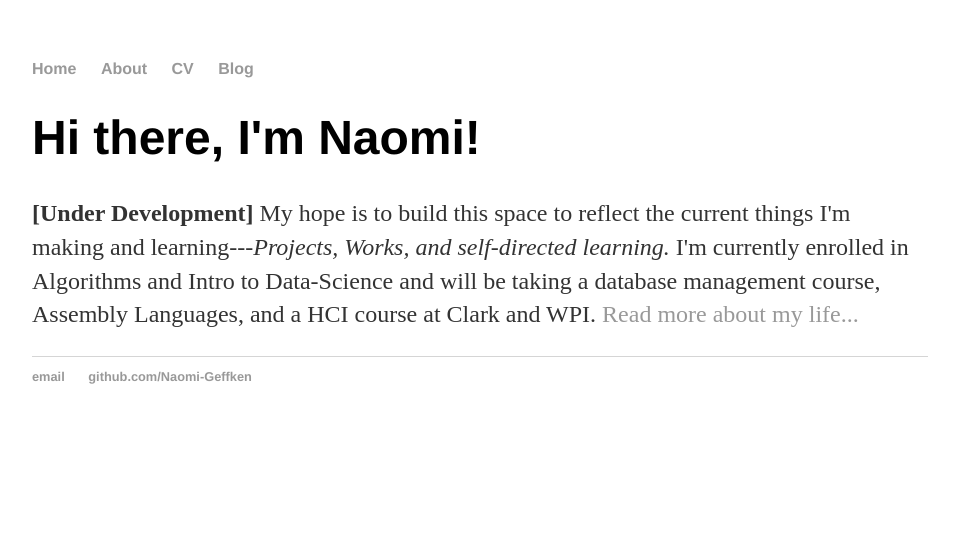
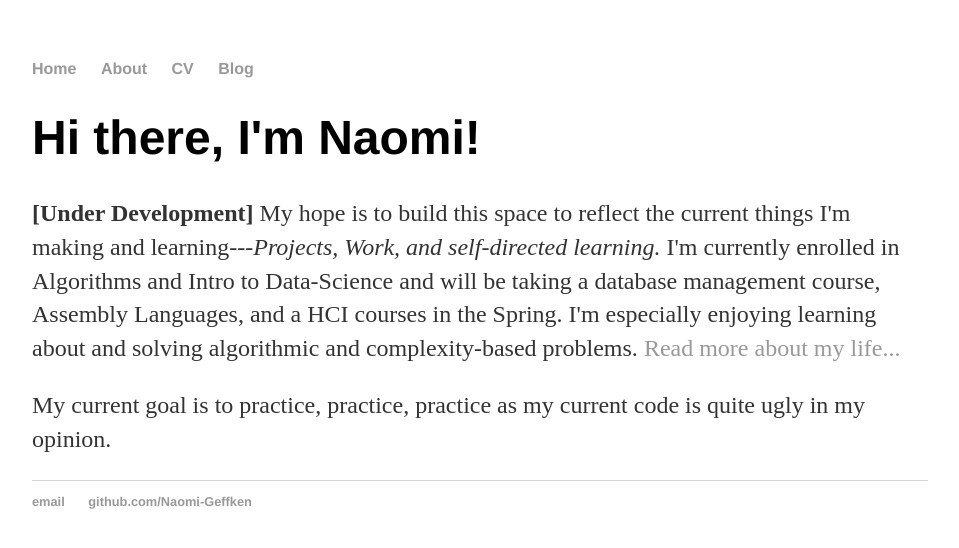
Before and after one commit to Naomi-Geffken/Naomi-Geffken.github.io, a Jekyll site: the page built from index.html, in a window 1280 px wide. Shown: the top 548 px of the page, without its empty margins (160-1119 px from the left). Built offline with Jekyll 4.4.1, drawn with Linux system fonts in a browser that asks for light colours.

Commit message:
Update index.html

```diff
--- a/index.html
+++ b/index.html
@@ -5,6 +5,8 @@ title: Naomi Geffken
 <div class="blurb">
 	<h1>Hi there, I'm Naomi!</h1>
 	<p><b>[Under Development]</b> My hope is to build this space to reflect the current things I'm making and learning---<em>Projects,
-		Works, and self-directed learning.</em> I'm currently enrolled in Algorithms and Intro to Data-Science and will be taking
-		a database management course, Assembly Languages, and a HCI course at Clark and WPI. <a href="/about">Read more about my life...</a></p>
+		Work, and self-directed learning.</em> I'm currently enrolled in Algorithms and Intro to Data-Science and will be taking
+		a database management course, Assembly Languages, and a HCI courses in the Spring. I'm especially enjoying learning about and
+		solving algorithmic and complexity-based problems. <a href="/about">Read more about my life...</a></p>
+	<p>My current goal is to practice, practice, practice  as my current code is quite ugly in my opinion.</p>
 </div><!-- /.blurb -->
```
